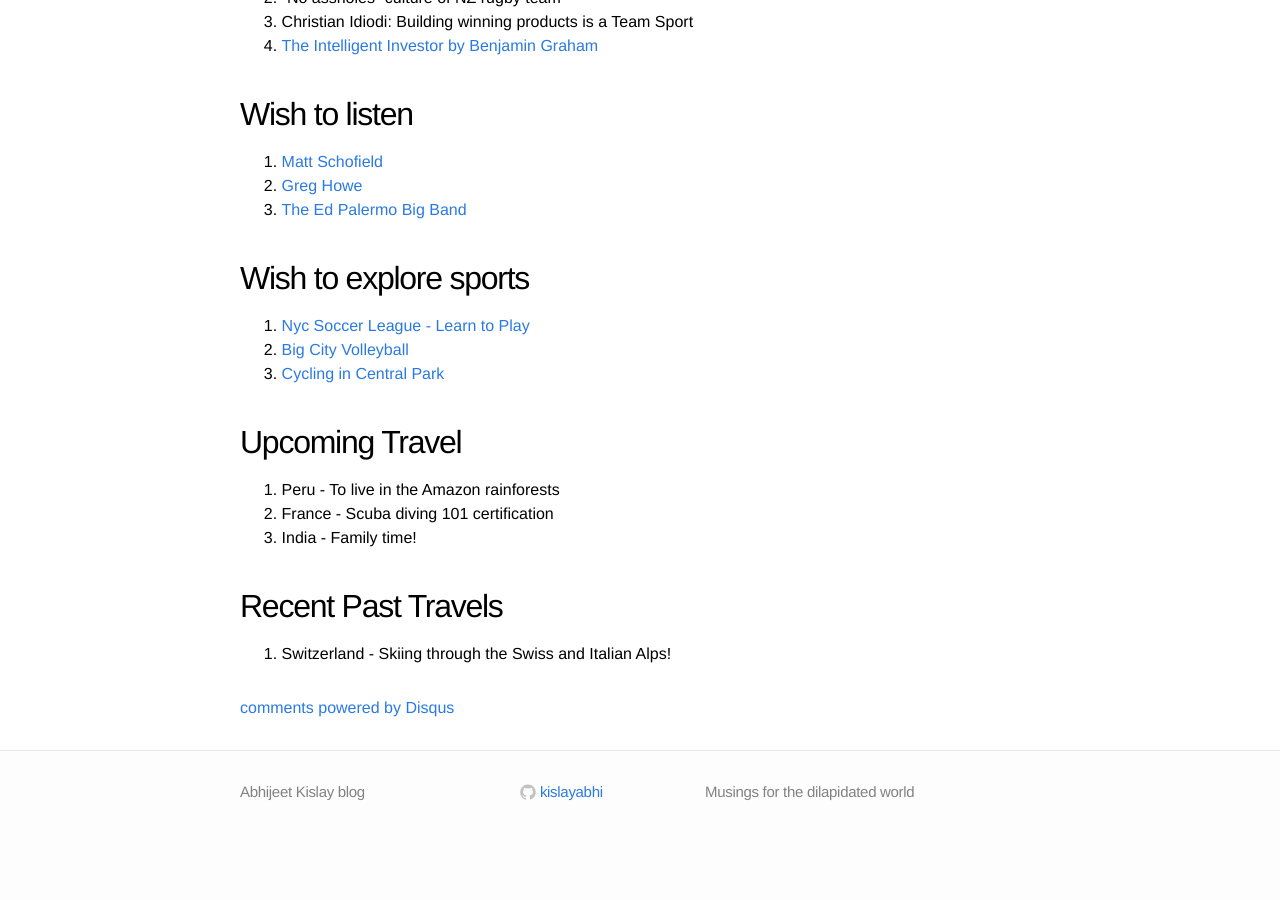
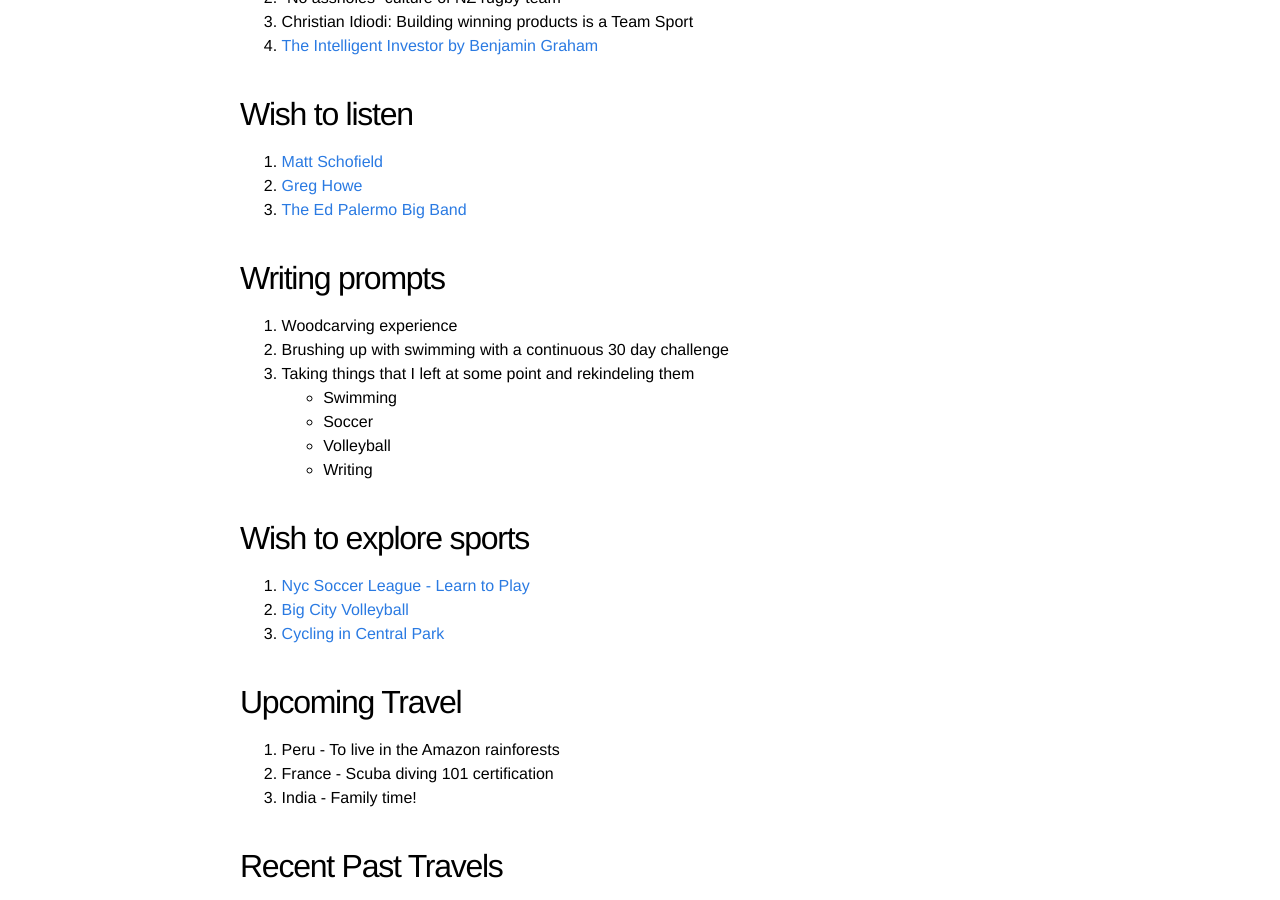
Before and after one commit to kislayabhi/kislayabhi.github.io, a Jekyll site: the page built from _posts/2024-7-23-My-personal-playlist.md, in a window 1280 px wide and 900 px high, scrolled down 2667 px. Built offline with Jekyll 4.4.1, drawn with Linux system fonts in a browser that asks for light colours; comment, search, counter and statistics services are not loaded; before the commit the page ends 3515 px from its top, so only the background shows below that.

Commit message:
Update 2024-7-23-My-personal-playlist.md

```diff
--- a/_posts/2024-7-23-My-personal-playlist.md
+++ b/_posts/2024-7-23-My-personal-playlist.md
@@ -89,6 +89,15 @@ I have only recently started realizing that there are certain things out there i
 2. [Greg Howe](https://music.youtube.com/channel/UCrLnkg-SiP0WpZrt1CZpTLA?si=hbhybO7SAW6Adb3v)
 3. [The Ed Palermo Big Band](https://music.youtube.com/channel/UCxptQ3TtgatX4DnVUWeCZ5A?si=HFnzb83dcvqdS8Et)
 
+## Writing prompts
+1. Woodcarving experience
+2. Brushing up with swimming with a continuous 30 day challenge
+3. Taking things that I left at some point and rekindeling them
+   - Swimming
+   - Soccer
+   - Volleyball
+   - Writing
+
 ## Wish to explore sports
 1. [Nyc Soccer League - Learn to Play](https://www.betterplayer.com/)
 2. [Big City Volleyball](https://bigcityvolleyball.com/adult-classes)
```
